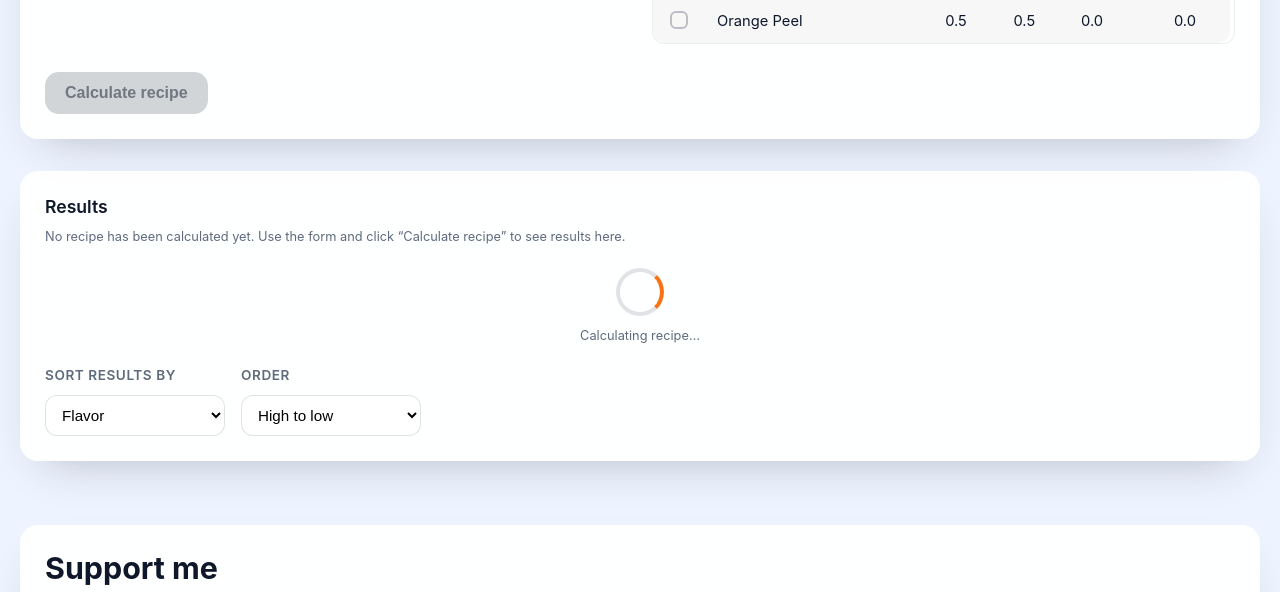
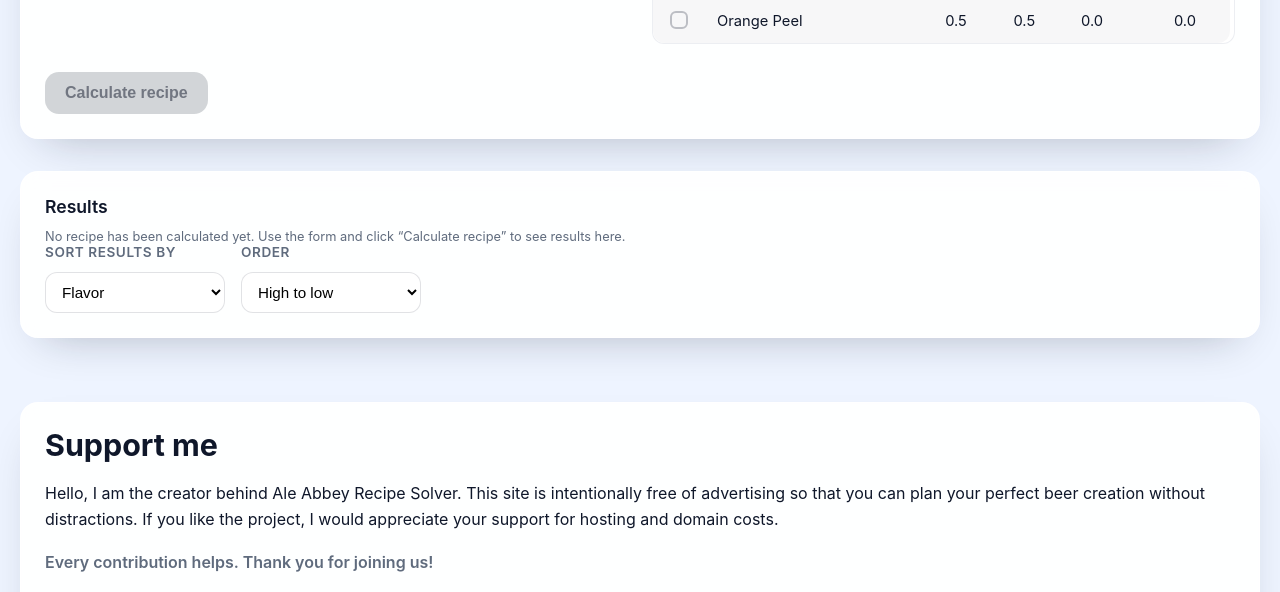
Before and after one commit to wojoeraf/AleAbbeyBeerCalculator, a Flask app: page / in a window 1280 px wide. Shown: the part 1797-2389 px from the top of the page. Run offline with Flask 3, Linux system fonts and the light colour scheme.

Commit message:
Fix results spinner visibility

```diff
--- a/static/styles.css
+++ b/static/styles.css
@@ -814,6 +814,10 @@ input[type="number"]:focus {
   padding: 24px 0;
 }
 
+.results-loading[hidden] {
+  display: none;
+}
+
 .results-loading .hint {
   margin: 0;
   text-align: center;
```
